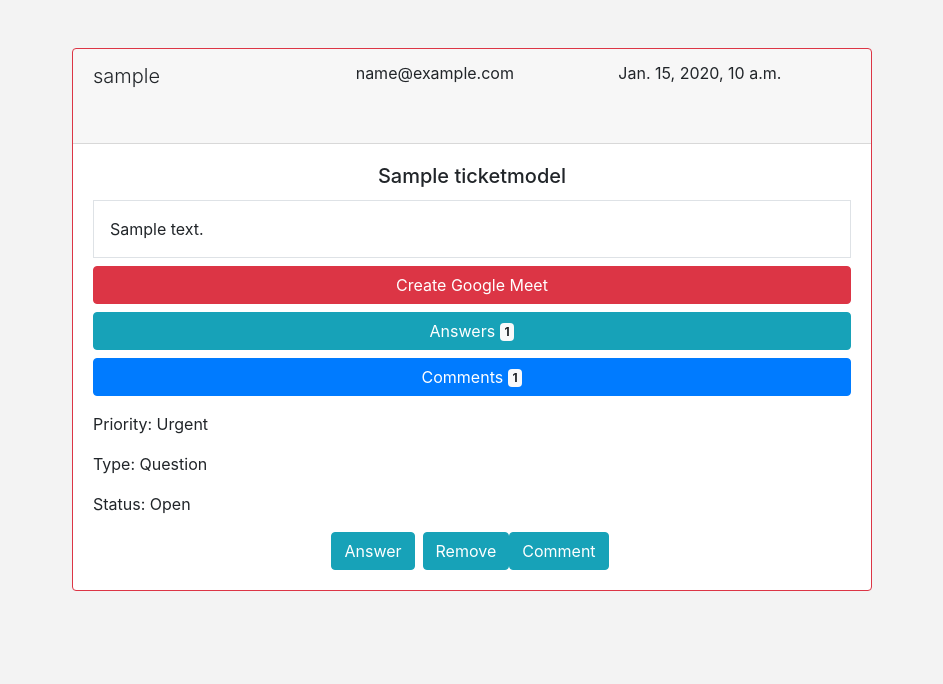
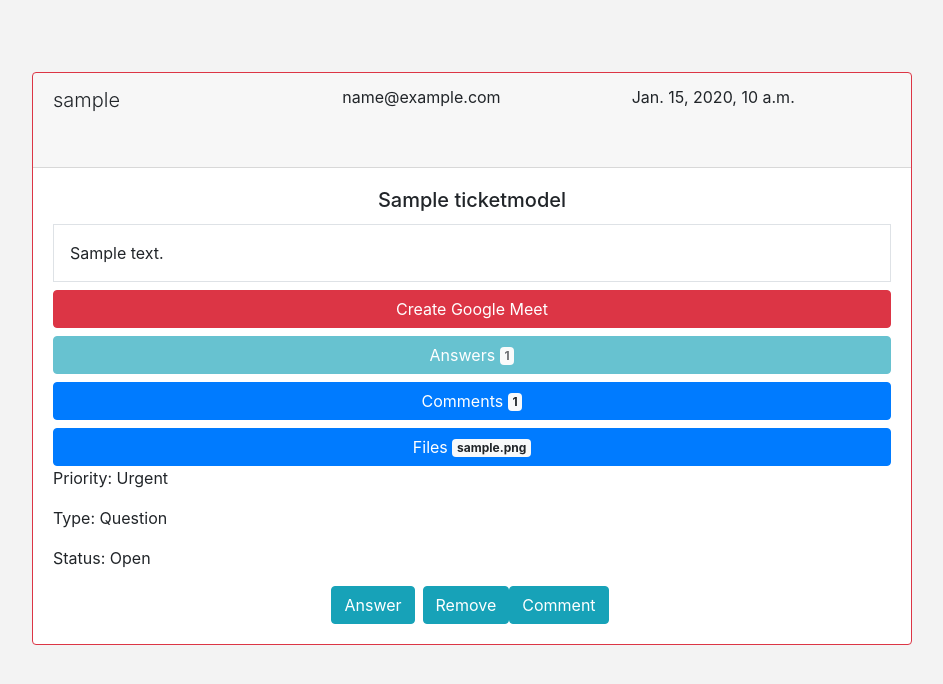
Before and after one commit to lucho03/Thesis-work, a Django app: page /tickets in a window 1280 px wide. Shown: the part 72-756 px from the top of the page, without its empty margins (168-1111 px from the left). Run offline with Django 3.2, Linux system fonts and the light colour scheme; a user stored in the database is signed in; tables that the repository leaves empty hold one stand-in row (values such as "Sample post"); some libraries are stand-ins or nearby versions.

Commit message:
Template

```diff
--- a/Mysite/main/templates/tickets.html
+++ b/Mysite/main/templates/tickets.html
@@ -11,7 +11,7 @@
     <form method="post">
         {% csrf_token %}
         <div class="container d-flex justify-content-center mt-5">
-            <div class="card mb-3" style="width:50rem" id="card-{{ticket.id}}">
+            <div class="card mt-4 mb-3" style="width:55rem;" id="card-{{ticket.id}}">
                 <div class="card-header">
                     <div class="row">
                         <div class="col">
@@ -34,27 +34,43 @@
                         {% if ticket.priority == '1' %}
                             <button class="btn btn-danger mt-2 btn-block" type="button" data-toggle="modal" data-target="#meet-{{ticket.id}}">Create Google Meet</button>
                         {% endif %}
-                    {% endif %}
-                    <button class="btn btn-info mt-2 btn-block" role="button" value="{{ticket.id}}" name="answers" id="answers-view-{{ticket.id}}">
+                        <button class="btn btn-info mt-2 btn-block" disabled>
                             Answers
                             <span class="badge badge-light">
                                 {{ticket.num_answers}}
                             </span>
                         </button>
-                    <p class="mt-2">
+                    {% else %}
+                        <button class="btn btn-primary mt-2 btn-block" role="button" value="{{ticket.id}}" name="answers" id="answers-view-{{ticket.id}}">
+                            Answers
+                            <span class="badge badge-light">
+                                {{ticket.num_answers}}
+                            </span>
+                        </button>
+                    {% endif %}
                     <button class="btn btn-primary btn-block" type="button" data-toggle="collapse" data-target="#collapse-{{ticket.id}}" aria-expanded="false" aria-controls="collapse-{{ticket.id}}" id="comments-view-{{ticket.id}}">
                         Comments
                         <span class="badge badge-light">
                             {{ticket.ticket_comments}}
                         </span>
                     </button>
-                    </p>
+                    <button class="btn btn-primary btn-block" id="file-button-{{ticket.id}}" name="file-button-name" value="{{ticket.id}}">
+                        Files
+                        {% if ticket.file != null %}
+                            <span class="badge badge-light">
+                                {{ticket.filename}}
+                            </span>
+                        {% else %}
+                            <span class="badge badge-light">
+                                0
+                            </span>
+                        {% endif %}
+                    </button>
 
                     <p>Priority: {{ticket.get_priority_display}}</p>
                     <p>Type: {{ticket.get_type_display}}</p>
 
                     <p>Status: {{ticket.get_status_display}}</p>
-
                     <div class="collapse mb-2" id="collapse-{{ticket.id}}">
                         <div class="card card-body">
                             <table class="table">
@@ -65,6 +81,15 @@
                                             <td>{{comment.text}}</th>
                                         </tr>
                                     {% endfor %}
+                                    <!--
+                                    {% for x in more %}
+                                        {% for y in x %}
+                                            <div id="op-{{ticket}}">
+
+                                            </div>
+                                        {% endfor %}
+                                    {% endfor %}
+                                    -->
                                 </tbody>
                             </table>
                         </div>
@@ -159,15 +184,22 @@
                 $(button_id).attr('disabled', true);
             }
         }
+
+        $(document).ready(function() {
             if('{{ticket.priority}}' == '1') {
                 $('#card-{{ticket.id}}').addClass('border-danger');
             }
             if('{{ticket.ticket_comments}}' == 0) {
-            $('#comments-view-{{ticket.id}}').attr('disabled', 'disabled');
+                $('#comments-view-{{ticket.id}}').attr('disabled', true);
             }
             if('{{ticket.num_answers}}' == 0) {
-            $('#answers-view-{{ticket.id}}').attr('disabled', 'disabled');
+                $('#answers-view-{{ticket.id}}').attr('disabled', true);
             }
+            if('{{ticket.file}}'.length === 0) {
+                $('#file-button-{{ticket.id}}').attr('disabled', true);
+            }
+        });
+
     </script>
 {% endfor %}
 
```
Lines whose indentation alone changed are shown as unchanged.
